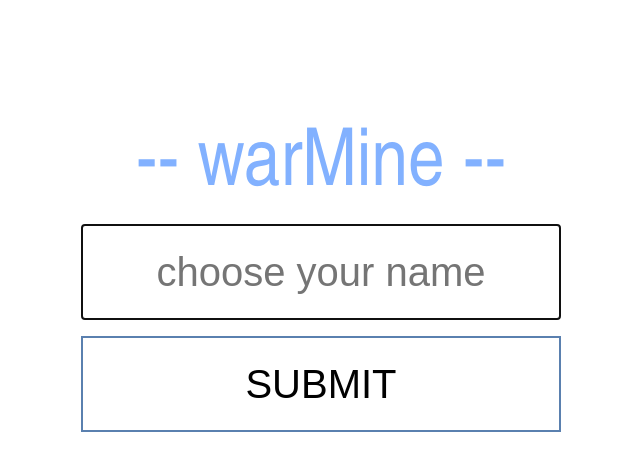
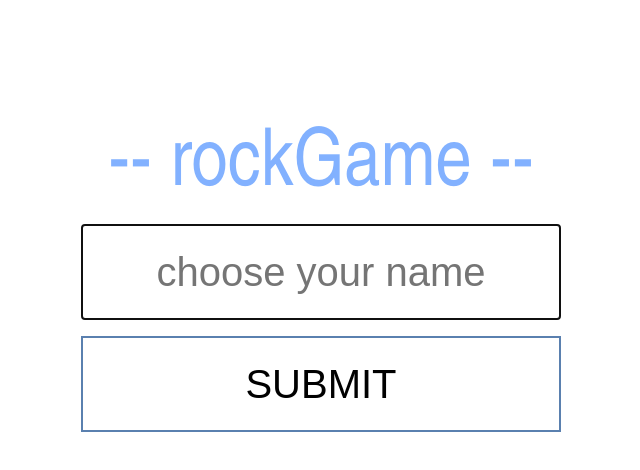
Before and after one commit to kevindhu/rockGame, a website with bundled scripts: page src/client/index.html in a window 1280 px wide. Shown: the whole page, without its empty margins (319-959 px from the left). Built offline with nearby package versions, Linux system fonts and the light colour scheme; no server answers.

Commit message:
fixed game name

```diff
--- a/src/client/index.html
+++ b/src/client/index.html
@@ -11,7 +11,7 @@
 
 <div id="player_namer">
     <div id="player_namer_wrapper">
-        <p id="game_title"> -- warMine -- </p>
+        <p id="game_title"> -- rockGame -- </p>
         <input type="text" name="name" id="playerNameInput" placeholder="choose your name">
         <input type="button" id="nameSubmit" value="SUBMIT"/>
     </div>
```
